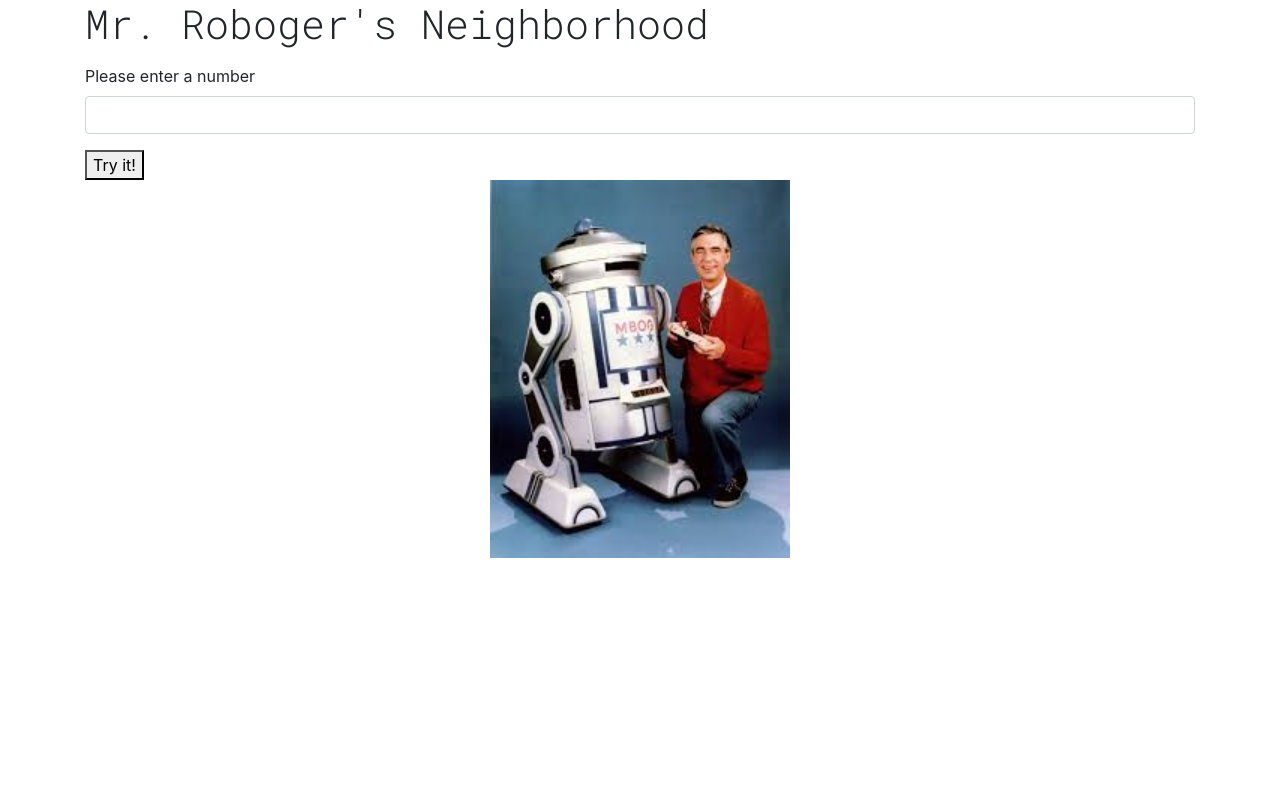
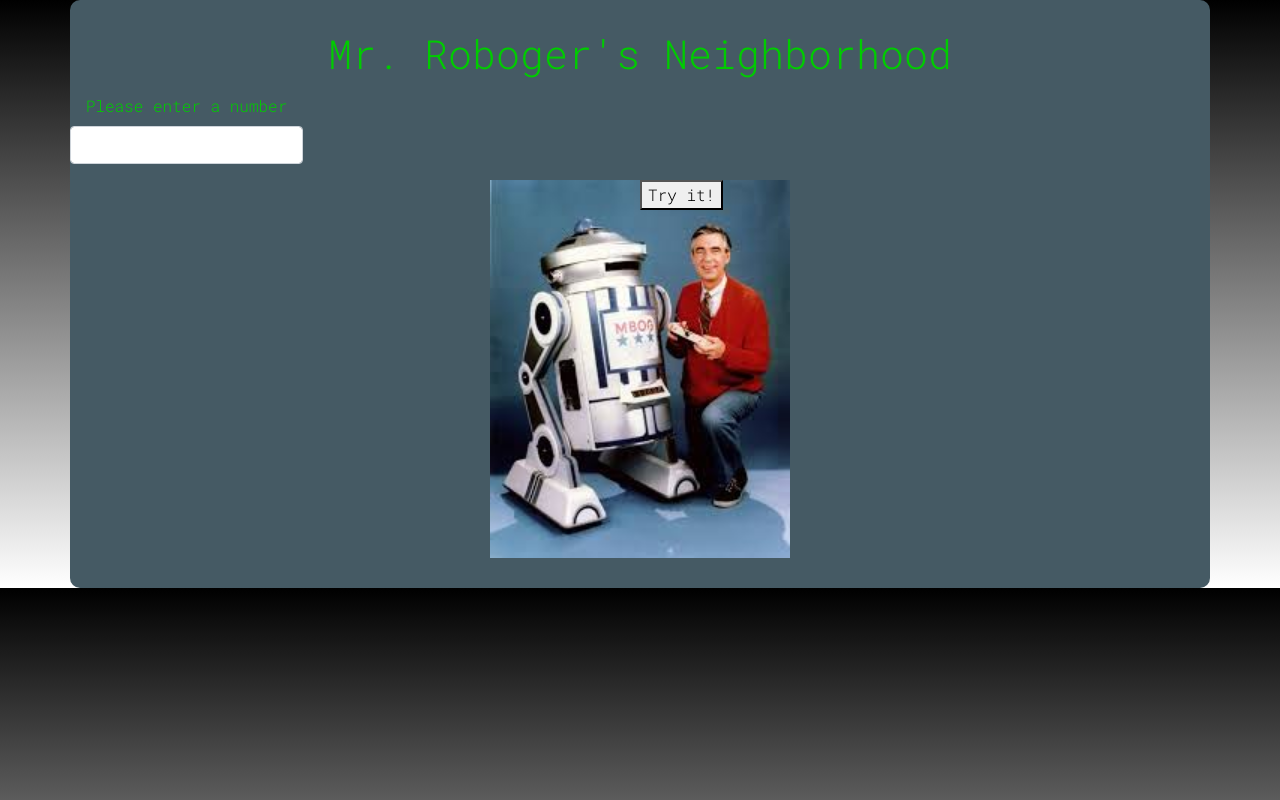
Before and after one commit to alma-frankenstein/beepBoop, a plain HTML site: page index.html in a window 1280 px wide. Drawn offline with Linux system fonts and the light colour scheme.

Commit message:
center button

```diff
--- a/css/styles.css
+++ b/css/styles.css
@@ -2,8 +2,42 @@
   display: none;
 }
 
+body {
+  background-color: #666666;
+  background: linear-gradient(black, white);
+  color: #00cc00;
+  margin-left: 12%;
+  margin-right: 12%;
+}
+
+.container {
+  background-color: #455A64;
+  font-family: 'Roboto Mono', monospace;
+  width: auto;
+  padding: 30px;
+  box-sizing: border-box;
+  border-radius: 10px;
+  color: #00cc00;
+  text-align: center;
+}
+
+/* .col-xs-2 {
+  text-align: center;
+} */
+/* #number {
+  text-align: center;
+} */
+.center {
+  margin: 0;
+  position: absolute;
+  left: 50%;
+}
+
 h1 {
   font-family: 'Roboto Mono', monospace;
+  text-align: center;
+  font-weight: bold;
+  color: #00cc00;
 }
 
 img {
--- a/index.html
+++ b/index.html
@@ -14,11 +14,13 @@
 
     <form id="number">
       <p></p>
-      <div class="form-group">
-        <label for="inputNum">Please enter a number</label>
-        <input id="inputNum" class="form-control" type="text">
+      <div class="form-group row">
+        <div class= "col-xs-2">
+          <label for="inputNum">Please enter a number</label>
+          <input id="inputNum" class="form-control" type="text">
+        </div>
       </div>
-      <button type="submit">Try it!</button>
+      <div class="center"><button type="submit">Try it!</button></div>
     </form>
 
     <div id="returnNumber"></div>
```
